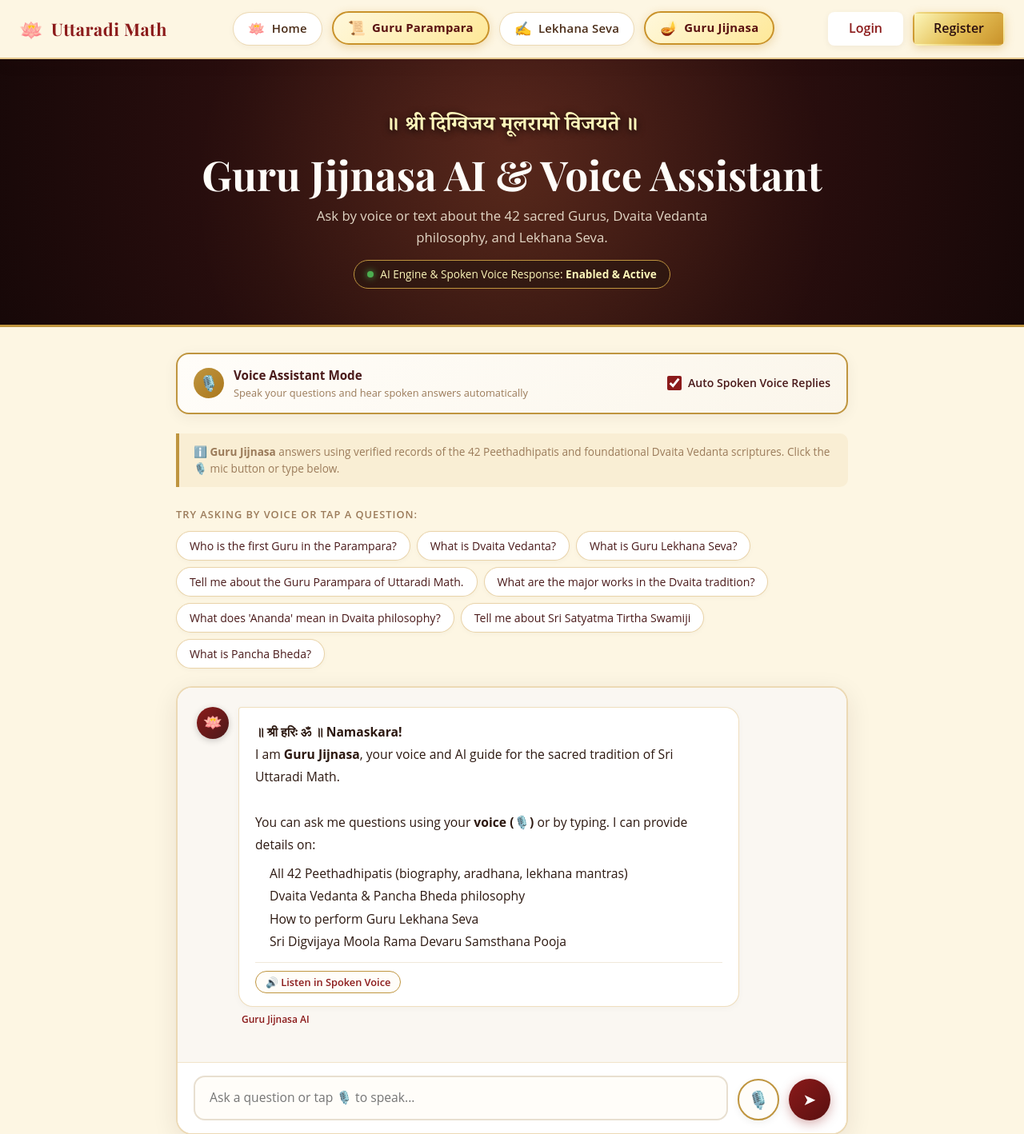
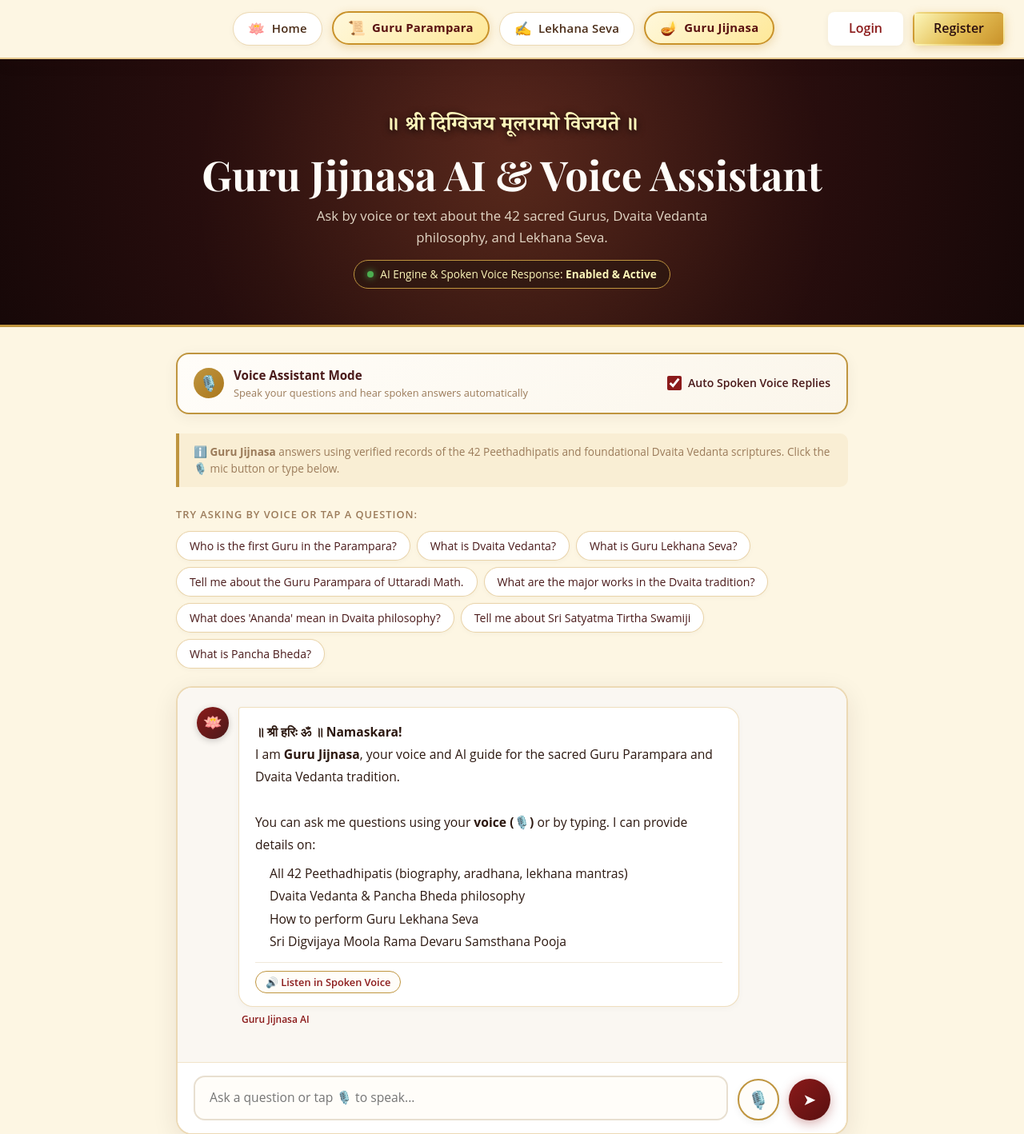
Before and after one commit to karthikvharihar-stack/Guru-Project, a Flask app: page /guru-jijnasa/ in a window 1280 px wide. Shown: the top 1418 px of the page at 80% size. Run offline with Flask 3, Linux system fonts and the light colour scheme; some web fonts are replaced.

Commit message:
Remove Uttaradi Math text from navbar and headings across Guru Parampara, Lekhana, and Jijnasa pages

```diff
--- a/app/static/js/jijnasa.js
+++ b/app/static/js/jijnasa.js
@@ -342,7 +342,7 @@ window.toggleSpeech = function (btn, text) {
 };
 
 window.speakWelcomeMessage = function (btn) {
-  const text = "Namaskara! I am Guru Jijnasa, your voice and AI guide for the sacred tradition of Sri Uttaradi Math. Ask me about the 42 Gurus, Dvaita Vedanta, or Lekhana Seva.";
+  const text = "Namaskara! I am Guru Jijnasa, your voice and AI guide for the sacred Guru Parampara. Ask me about the 42 Gurus, Dvaita Vedanta, or Lekhana Seva.";
   const bubble = btn.closest('.chat-bubble');
   speakText(btn, text, bubble);
 };
--- a/app/templates/base.html
+++ b/app/templates/base.html
@@ -17,14 +17,7 @@
 
   <nav class="navbar" id="main-navbar">
     <div class="container">
-      {% if request.path != '/' and request.endpoint != 'main.index' %}
-      <a href="{{ url_for('main.index') }}" class="navbar-brand">
-        <span class="navbar-logo-icon">🪷</span>
-        <span class="navbar-logo-text">Uttaradi Math</span>
-      </a>
-      {% else %}
       <div class="navbar-spacer"></div>
-      {% endif %}
 
       <ul class="navbar-nav">
         <li>
--- a/app/templates/guru/parampara.html
+++ b/app/templates/guru/parampara.html
@@ -370,7 +370,7 @@
     <div class="parampara-maha-samstanam">॥ श्रीमद्जगद्गुरु श्रीमन् मध्वाचार्य मूलमहासंस्थानम् ॥</div>
     <h1 class="parampara-hero-title">Guru Parampara</h1>
     <p class="parampara-hero-sub">
-      The Sacred and Unbroken Lineage of 42 Peethadhipatis of Sri Uttaradi Math
+      The Sacred and Unbroken Lineage of 42 Peethadhipatis
     </p>
     <div class="gold-divider">
       <span style="color: var(--gold-foil-2); font-size: 1.2rem;">🪷</span>
--- a/app/templates/jijnasa/index.html
+++ b/app/templates/jijnasa/index.html
@@ -88,7 +88,7 @@
           <div class="chat-bubble" style="background: #FFFFFF; border: 1px solid rgba(201,146,42,0.3); border-radius: 4px 18px 18px 18px; padding: 16px 20px; max-width: 85%; box-shadow: 0 2px 10px rgba(0,0,0,0.03);">
             <div style="color: #2C1810; line-height: 1.8; font-size: 0.98rem;">
               <strong>॥ श्री हरिः ॐ ॥ Namaskara!</strong><br>
-              I am <strong>Guru Jijnasa</strong>, your voice and AI guide for the sacred tradition of Sri Uttaradi Math.<br><br>
+              I am <strong>Guru Jijnasa</strong>, your voice and AI guide for the sacred Guru Parampara and Dvaita Vedanta tradition.<br><br>
               You can ask me questions using your <strong>voice (🎙️)</strong> or by typing. I can provide details on:
               <ul style="margin: 8px 0 0 18px; padding: 0;">
                 <li>All 42 Peethadhipatis (biography, aradhana, lekhana mantras)</li>
--- a/app/templates/lekhana/selection.html
+++ b/app/templates/lekhana/selection.html
@@ -5,7 +5,7 @@
 {% endblock %}
 {% block content %}
 
-<section style="background: linear-gradient(135deg, var(--color-primary) 0%, var(--color-secondary) 100%); padding: 60px 20px 50px; text-align: center; margin-top: 70px;">
+<section style="background: linear-gradient(135deg, var(--color-primary) 0%, var(--color-secondary) 100%); padding: 60px 20px 50px; text-align: center; margin-top: 74px;">
   <div class="container">
     <div style="font-size: 2rem; margin-bottom: 12px;">🪷</div>
     <h1 class="font-serif" style="color: white; font-size: 2.5rem; margin-bottom: 10px;">Guru Lekhana Seva</h1>
```
